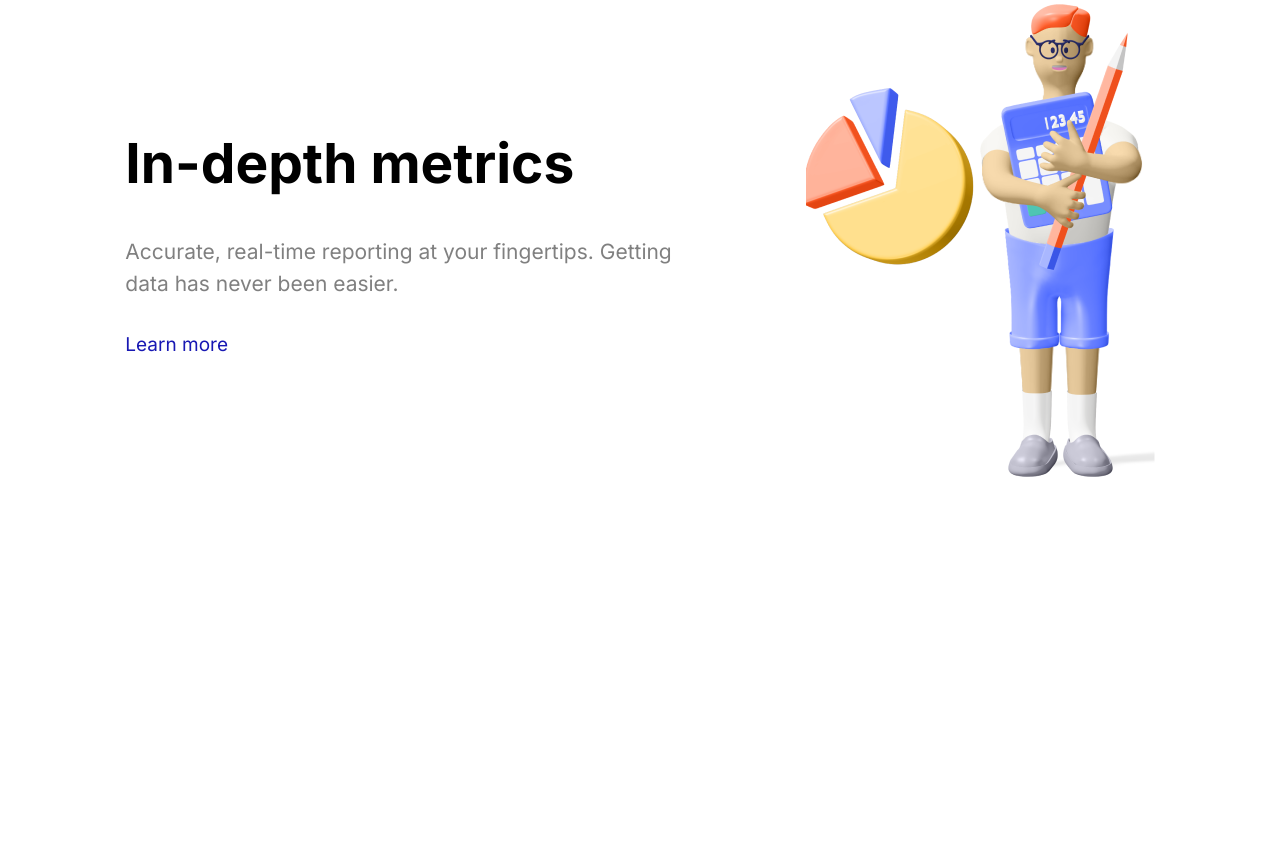
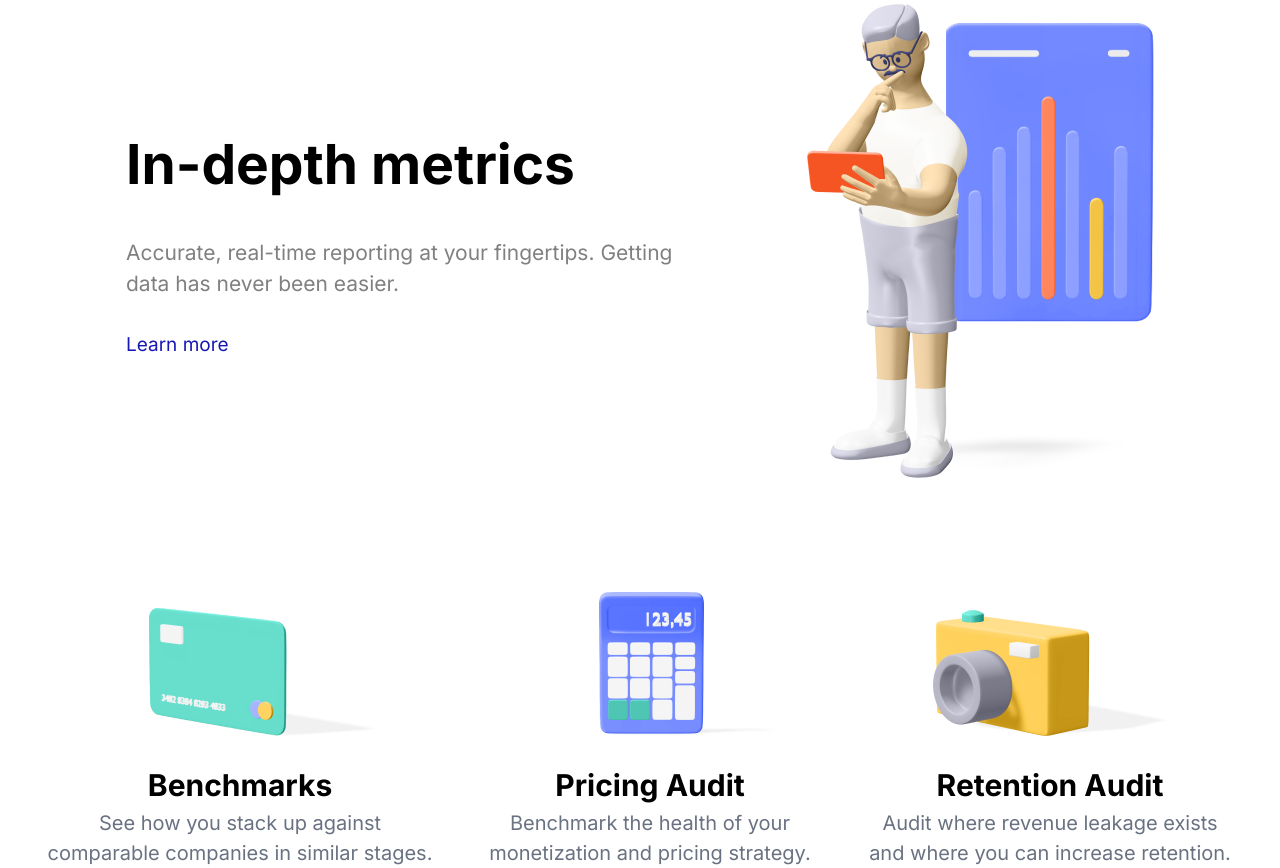
Before and after one commit to dilovar6666/hwtw, a website: page index.html in a window 1280 px wide. Shown: the part 1531-2399 px from the top of the page. Before the commit the page ends 2008 px from the top, so only its background shows below. Drawn offline with Linux system fonts and the light colour scheme.

Commit message:
feat: Add section-5

```diff
--- a/index.html
+++ b/index.html
@@ -55,10 +55,33 @@
     <section class="flex justify-evenly items-center mt-[60px] max-w-[1250px] m-auto">
         <div class="w-[570px] h-[300px]  flex flex-col items-start justify-evenly">
             <h1 class="text-[55px] font-bold">In-depth metrics</h1>
-            <p class="text-[21px] text-[gray]">Accurate, real-time reporting at your fingertips. Getting data has never been easier.</p>
+            <p class="text-[21px] text-[gray]">Accurate, real-time reporting at your fingertips. Getting data has never
+                been easier.</p>
             <p class="text-[#1818b3] text-[19px]">Learn more</p>
         </div>
-        <div><img src="./forimg/Content Image 02.png" alt=""></div>
+        <div><img src="./forimg/Content Image.png" alt=""></div>
+    </section>
+
+
+    <section class="flex justify-evenly max-w-[1250px] m-auto mt-[90px]">
+        <div class="flex flex-col justify-evenly items-center w-[390px] h-[300px] text-center">
+            <div><img src="./forimg/Icon 001.png" alt=""></div>
+            <p class="text-[30px] font-bold">Benchmarks</p>
+            <p class="text-[20px] text-gray-500">See how you stack up against comparable companies in similar stages.
+            </p>
+        </div>
+        <div class="flex flex-col justify-evenly items-center w-[370px] h-[300px] text-center">
+            <div><img src="./forimg/Icon 002.png" alt=""></div>
+            <p class="text-[30px] font-bold">Pricing Audit</p>
+            <p class="text-[20px] text-gray-500">Benchmark the health of your monetization and pricing strategy.
+            </p>
+        </div>
+        <div class="flex flex-col justify-evenly items-center w-[370px] h-[300px] text-center">
+            <div><img src="./forimg/Icon 003.png" alt=""></div>
+            <p class="text-[30px] font-bold">Retention Audit</p>
+            <p class="text-[20px] text-gray-500">Audit where revenue leakage exists and where you can increase retention.
+            </p>
+        </div>
     </section>
 </body>
 
```
Also changed, not shown: forimg/Content Image.png (added), forimg/Icon 001.png (added), forimg/Icon 002.png (added), forimg/Icon 003.png (added), src/output.css.
